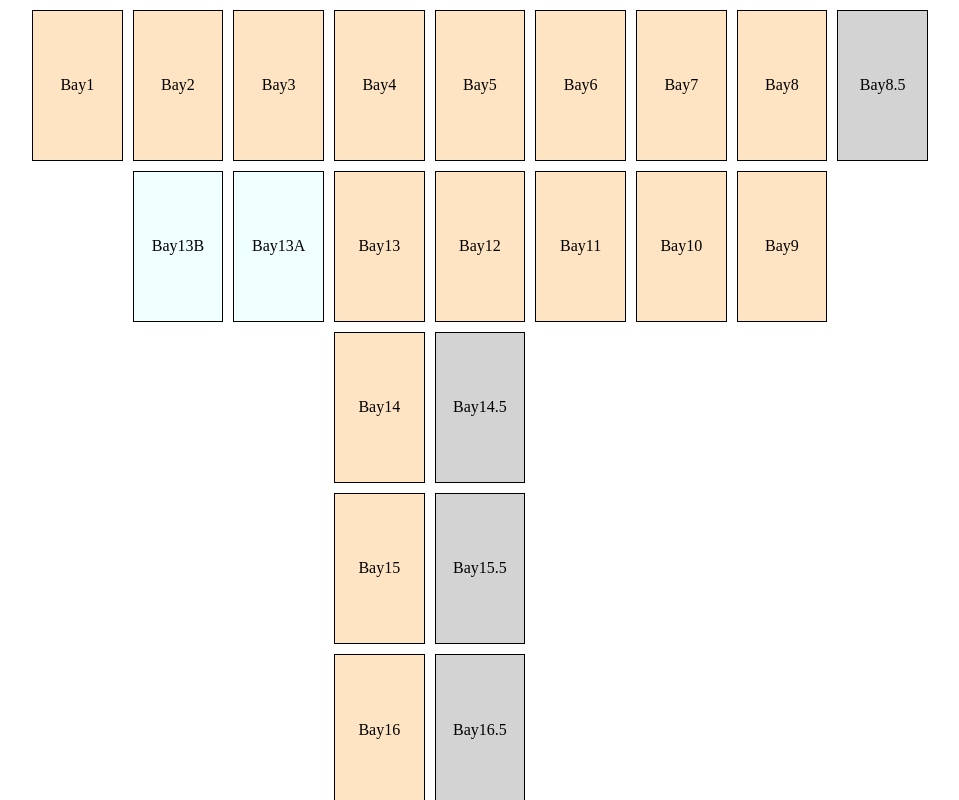
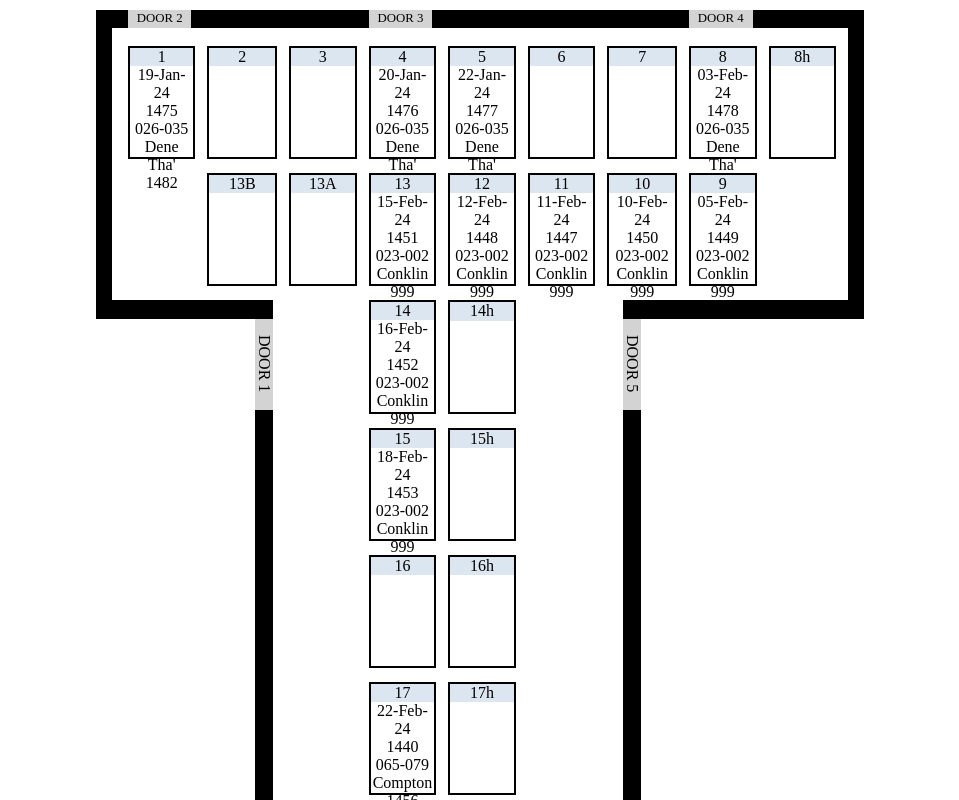
Before and after one commit to ubc-cpsc455-2024S/project-16_dev_dynasty, a React (Vite) app in the folder Frontend/: page / in a window 1280 px wide. Shown: the part 200-1000 px from the top of the page, without its empty margins (160-1119 px from the left). Built offline with nearby package versions, Linux system fonts and the light colour scheme.

Commit message:
Implemented BayCard component

```diff
--- /dev/null
+++ b/Frontend/src/components/workshop/BayCard.jsx
@@ -0,0 +1,42 @@
+import React from 'react'
+import './bayCard.css'
+
+export default function BayCard(props) {
+  function formatDate(date) {
+    const day = String(date.getDate()).padStart(2, '0')
+    const monthNames = [
+      'Jan',
+      'Feb',
+      'Mar',
+      'Apr',
+      'May',
+      'Jun',
+      'Jul',
+      'Aug',
+      'Sep',
+      'Oct',
+      'Nov',
+      'Dec',
+    ]
+    const month = monthNames[date.getMonth()]
+    const year = String(date.getFullYear()).slice(-2) // Get last two digits of the year
+    return `${day}-${month}-${year}`
+  }
+
+  return (
+    <>
+      <p className='bay-card card-bayName'>{props.bay.bayName}</p>
+      {props.bay.bayStatus === 'active' && (
+        <>
+          <p className='bay-card card-onlineDate'>
+            {formatDate(props.bay.onlineDate)}
+          </p>
+          <p className='bay-card card-npl'>{props.bay.npl}</p>
+          <p className='bay-card card-modelNumber'>{props.bay.modelNumber}</p>
+          <p className='bay-card card-customer'>{props.bay.customer}</p>
+          <p className='bay-card card-size'>{props.bay.size}</p>
+        </>
+      )}
+    </>
+  )
+}
--- a/Frontend/src/components/workshop/Productionline.jsx
+++ b/Frontend/src/components/workshop/Productionline.jsx
@@ -1,8 +1,12 @@
 import React, { ReactNode } from 'react'
 import { Box, Container, Typography } from '@mui/material'
-import './productionlineV.css'
+import BayCard from './BayCard.jsx'
+import bayData from '../../data/bayData.js'
+// import './productionline.css'
+import './productionlineVnew.css'
 
 const Productionline = ({ children }) => {
+  const bayArray = bayData
   return (
     <div>
       <div style={{ width: '100%', background: 'brown' }}>Production Line</div>
@@ -15,40 +19,51 @@ const Productionline = ({ children }) => {
             <div className='bayNum'>Bay20</div>
             <div className='bayCard'></div>
           </div> */}
-          <div className='grid-item bay-20'>Bay20</div>
-          <div className='grid-item bay-19'>Bay19</div>
-          <div className='grid-item bay-18'>Bay18</div>
-          <div className='grid-item bay-17'>Bay17</div>
-          <div className='grid-item bay-16'>Bay16</div>
-          <div className='grid-item bay-15'>Bay15</div>
-          <div className='grid-item bay-14'>Bay14</div>
-          <div className='grid-item bay-13'>Bay13</div>
-          <div className='grid-item bay-12'>Bay12</div>
-          <div className='grid-item bay-11'>Bay11</div>
-          <div className='grid-item bay-10'>Bay10</div>
-          <div className='grid-item bay-9'>Bay9</div>
-          <div className='grid-item bay-8'>Bay8</div>
-          <div className='grid-item bay-7'>Bay7</div>
-          <div className='grid-item bay-6'>Bay6</div>
-          <div className='grid-item bay-5'>Bay5</div>
-          <div className='grid-item bay-4'>Bay4</div>
-          <div className='grid-item bay-3'>Bay3</div>
-          <div className='grid-item bay-2'>Bay2</div>
-          <div className='grid-item bay-1'>Bay1</div>
 
-          <div className='grid-item bay-205 half-bay'>Bay20.5</div>
-          <div className='grid-item bay-195 half-bay'>Bay19.5</div>
-          <div className='grid-item bay-185 half-bay'>Bay18.5</div>
-          <div className='grid-item bay-175 half-bay'>Bay17.5</div>
-          <div className='grid-item bay-165 half-bay'>Bay16.5</div>
-          <div className='grid-item bay-155 half-bay'>Bay15.5</div>
-          <div className='grid-item bay-145 half-bay'>Bay14.5</div>
-          <div className='grid-item bay-85 half-bay'>Bay8.5</div>
+          {bayArray.map(bay => {
+            return (
+              <div className={`grid-item bay-${bay.bayName}`} key={bay.bayName}>
+                <BayCard bay={bay}></BayCard>
+              </div>
+            )
+          })}
 
-          <div className='grid-item bay-13a plus13'>Bay13A</div>
-          <div className='grid-item bay-13b plus13'>Bay13B</div>
+          {/*<div className='grid-item bay-20'>Bay20</div>*/}
+          {/*<div className='grid-item bay-19'>Bay19</div>*/}
+          {/*<div className='grid-item bay-18'>Bay18</div>*/}
+          {/*<div className='grid-item bay-17'>Bay17</div>*/}
+          {/*<div className='grid-item bay-16'>Bay16</div>*/}
+          {/*<div className='grid-item bay-15'>Bay15</div>*/}
+          {/*<div className='grid-item bay-14'>Bay14</div>*/}
+          {/*<div className='grid-item bay-13'>Bay13</div>*/}
+          {/*<div className='grid-item bay-12'>Bay12</div>*/}
+          {/*<div className='grid-item bay-11'>Bay11</div>*/}
+          {/*<div className='grid-item bay-10'>Bay10</div>*/}
+          {/*<div className='grid-item bay-9'>Bay9</div>*/}
+          {/*<div className='grid-item bay-8'>Bay8</div>*/}
+          {/*<div className='grid-item bay-7'>Bay7</div>*/}
+          {/*<div className='grid-item bay-6'>Bay6</div>*/}
+          {/*<div className='grid-item bay-5'>Bay5</div>*/}
+          {/*<div className='grid-item bay-4'>Bay4</div>*/}
+          {/*<div className='grid-item bay-3'>Bay3</div>*/}
+          {/*<div className='grid-item bay-2'>Bay2</div>*/}
+          {/*<div className='grid-item bay-1'>*/}
+          {/*  <BayCard className='grid-item bay-1' bay={bayData.bay1}></BayCard>*/}
+          {/*</div>*/}
 
-          {/* <div className='topwall'></div>
+          {/*<div className='grid-item bay-20h half-bay'>Bay20.5</div>*/}
+          {/*<div className='grid-item bay-19h half-bay'>Bay19.5</div>*/}
+          {/*<div className='grid-item bay-18h half-bay'>Bay18.5</div>*/}
+          {/*<div className='grid-item bay-17h half-bay'>Bay17.5</div>*/}
+          {/*<div className='grid-item bay-16h half-bay'>Bay16.5</div>*/}
+          {/*<div className='grid-item bay-15h half-bay'>Bay15.5</div>*/}
+          {/*<div className='grid-item bay-14h half-bay'>Bay14.5</div>*/}
+          {/*<div className='grid-item bay-8h half-bay'>Bay8.5</div>*/}
+
+          {/*<div className='grid-item bay-13A plus13'>Bay13A</div>*/}
+          {/*<div className='grid-item bay-13B plus13'>Bay13B</div>*/}
+
+          <div className='topwall'></div>
           <div className='botwall'></div>
           <div className='rightwall1'></div>
           <div className='rightwall2'></div>
@@ -65,7 +80,7 @@ const Productionline = ({ children }) => {
           <div className='door12 vdoor'>DOOR 12</div>
           <div className='door14'>DOOR 14</div>
           <div className='door14a'>DOOR</div>
-          <div className='door14b'>DOOR</div> */}
+          <div className='door14b'>DOOR</div>
         </div>
       </div>
     </div>
--- /dev/null
+++ b/Frontend/src/components/workshop/bayCard.css
@@ -0,0 +1,41 @@
+.bay-card {
+  box-sizing: border-box;
+  margin: 0;
+  padding: 0;
+  font-size: 2vh;
+
+}
+
+.card-bayName {
+  /*border: 1px solid red;*/
+  /*font-weight: bold;*/
+  background-color: #DCE6F1;
+  grid-row: 1/1;
+  grid-column: 1/1;
+}
+
+.card-onlineDate {
+  grid-row: 2/2;
+  grid-column: 1/1;
+}
+
+.card-npl {
+  grid-row: 3/3;
+  grid-column: 1/1;
+  /*font-weight: bold;*/
+}
+
+.card-modelNumber {
+  grid-row: 4/4;
+  grid-column: 1/1;
+}
+
+.card-customer {
+  grid-row: 5/5;
+  grid-column: 1/1;
+}
+
+.card-size {
+  grid-row: 6/6;
+  grid-column: 1/1;
+}
--- a/Frontend/src/components/workshop/productionlineVnew.css
+++ b/Frontend/src/components/workshop/productionlineVnew.css
@@ -27,12 +27,20 @@ allow walls and doors to take 1 col or 1 row
 }
 
 .grid-item {
-  display: flex;
-  justify-content: center;
-  align-items: center;
-  background-color: bisque;
-  border: 1px solid #000;
-  padding: 5px;
+  display: grid;
+  grid-template-columns: 1fr;
+  grid-template-rows: repeat(6, 1fr);
+  padding: 0;
+  width: 100%;
+  height: 100%;
+
+  /*display: flex;*/
+  /*flex-direction: column;*/
+  /*justify-content: flex-start;*/
+  /*align-items: center;*/
+  /*background-color: bisque;*/
+  border: 2px solid #000;
+  /*padding: 0;*/
   text-align: center;
 }
 
@@ -159,13 +167,13 @@ allow walls and doors to take 1 col or 1 row
   grid-row: 10/16;
 }
 
-.bay-13a {
+.bay-13A {
   grid-column: 13/17;
-  grid-row: 10/13;
+  grid-row: 10/16;
 }
-.bay-13b {
+.bay-13B {
   grid-column: 8/12;
-  grid-row: 10/13;
+  grid-row: 10/16;
 }
 
 .bay-12 {
@@ -190,9 +198,9 @@ allow walls and doors to take 1 col or 1 row
   grid-row: 3/9;
 }
 
-.bay-85 {
+.bay-8h {
   grid-column: 43/47;
-  grid-row: 3/6;
+  grid-row: 3/9;
 }
 
 .bay-7 {
@@ -229,38 +237,38 @@ allow walls and doors to take 1 col or 1 row
   grid-row: 3/9;
 }
 
-.bay-205 {
+.bay-20h {
   grid-column: 23/27;
-  grid-row: 59/62;
+  grid-row: 59/65;
 }
 
-.bay-195 {
+.bay-19h {
   grid-column: 23/27;
-  grid-row: 52/55;
+  grid-row: 52/58;
 }
 
-.bay-185 {
+.bay-18h {
   grid-column: 23/27;
-  grid-row: 45/48;
+  grid-row: 45/51;
 }
 
-.bay-175 {
+.bay-17h {
   grid-column: 23/27;
-  grid-row: 38/41;
+  grid-row: 38/44;
 }
 
-.bay-165 {
+.bay-16h {
   grid-column: 23/27;
-  grid-row: 31/34;
+  grid-row: 31/37;
 }
-.bay-155 {
+.bay-15h {
   grid-column: 23/27;
-  grid-row: 24/27;
+  grid-row: 24/30;
 }
 
-.bay-145 {
+.bay-14h {
   grid-column: 23/27;
-  grid-row: 17/20;
+  grid-row: 17/23;
 }
 
 .door1 {
--- a/Frontend/src/data/bayData.js
+++ b/Frontend/src/data/bayData.js
@@ -1,8 +1,8 @@
-export default {
-  bay1: {
-    status: 'active',
-    info: 'bay1',
-    home: {
+export default [
+  {
+    bayName: '1',
+    bayStatus: 'active',
+    bayInfo: 'bay1',
     bay: '1',
     onlineDate: new Date(2023, 12, 19),
     npl: 1475,
@@ -11,21 +11,20 @@ export default {
     size: 1482,
     status: 1,
   },
+  {
+    bayName: '2',
+    bayStatus: 'inactive',
+    bayInfo: 'bay2',
   },
-  bay2: {
-    status: 'inactive',
-    info: 'bay2',
-    home: {},
+  {
+    bayName: '3',
+    bayStatus: 'inactive',
+    bayInfo: 'bay3',
   },
-  bay3: {
-    status: 'inactive',
-    info: 'bay3',
-    home: {},
-  },
-  bay4: {
-    status: 'active',
-    info: 'bay1',
-    home: {
+  {
+    bayName: '4',
+    bayStatus: 'active',
+    bayInfo: 'bay1',
     bay: '4',
     onlineDate: new Date(2023, 12, 20),
     npl: 1476,
@@ -34,11 +33,10 @@ export default {
     size: 1482,
     status: 1,
   },
-  },
-  bay5: {
-    status: 'active',
-    info: 'bay5',
-    home: {
+  {
+    bayName: '5',
+    bayStatus: 'active',
+    bayInfo: 'bay5',
     bay: '5',
     onlineDate: new Date(2023, 12, 22),
     npl: 1477,
@@ -47,26 +45,37 @@ export default {
     size: 1482,
     status: 1,
   },
+  {
+    bayName: '6',
+    bayStatus: 'inactive',
+    bayInfo: 'bay6',
   },
-  bay6: {
-    status: 'inactive',
-    info: 'bay6',
-    home: {},
+  {
+    bayName: '7',
+    bayStatus: 'inactive',
+    bayInfo: 'bay7',
   },
-  bay7: {
-    status: 'inactive',
-    info: 'bay7',
-    home: {},
+  {
+    bayName: '8',
+    bayStatus: 'active',
+    bayInfo: 'bay8',
+    bay: '8',
+    onlineDate: new Date(2024, 1, 3),
+    npl: 1478,
+    modelNumber: '026-035',
+    customer: "Dene Tha'",
+    size: 1482,
+    status: 1,
   },
-  bay8h: {
-    status: 'inactive',
-    info: 'bay8h',
-    home: {},
+  {
+    bayName: '8h',
+    bayStatus: 'inactive',
+    bayInfo: 'bay8h',
   },
-  bay9: {
-    status: 'active',
-    info: 'bay9',
-    home: {
+  {
+    bayName: '9',
+    bayStatus: 'active',
+    bayInfo: 'bay9',
     bay: '9',
     onlineDate: new Date(2024, 1, 5),
     npl: 1449,
@@ -75,11 +84,10 @@ export default {
     size: 999,
     status: 1,
   },
-  },
-  bay10: {
-    status: 'active',
-    info: 'bay10',
-    home: {
+  {
+    bayName: '10',
+    bayStatus: 'active',
+    bayInfo: 'bay10',
     bay: '10',
     onlineDate: new Date(2024, 1, 10),
     npl: 1450,
@@ -88,11 +96,10 @@ export default {
     size: 999,
     status: 1,
   },
-  },
-  bay11: {
-    status: 'active',
-    info: 'bay11',
-    home: {
+  {
+    bayName: '11',
+    bayStatus: 'active',
+    bayInfo: 'bay11',
     bay: '11',
     onlineDate: new Date(2024, 1, 11),
     npl: 1447,
@@ -101,11 +108,10 @@ export default {
     size: 999,
     status: 1,
   },
-  },
-  bay12: {
-    status: 'active',
-    info: 'bay12',
-    home: {
+  {
+    bayName: '12',
+    bayStatus: 'active',
+    bayInfo: 'bay12',
     bay: '12',
     onlineDate: new Date(2024, 1, 12),
     npl: 1448,
@@ -114,11 +120,10 @@ export default {
     size: 999,
     status: 1,
   },
-  },
-  bay13: {
-    status: 'active',
+  {
+    bayName: '13',
+    bayStatus: 'active',
     info: 'bay13',
-    home: {
     bay: '13',
     onlineDate: new Date(2024, 1, 15),
     npl: 1451,
@@ -127,21 +132,20 @@ export default {
     size: 999,
     status: 1,
   },
+  {
+    bayName: '13A',
+    bayStatus: 'inactive',
+    bayInfo: 'bay13a',
   },
-  bay13a: {
-    status: 'inactive',
-    info: 'bay13a',
-    home: {},
+  {
+    bayName: '13B',
+    bayStatus: 'inactive',
+    bayInfo: 'bay13b',
   },
-  bay13b: {
-    status: 'inactive',
-    info: 'bay13b',
-    home: {},
-  },
-  bay14: {
-    status: 'active',
-    info: 'bay14',
-    home: {
+  {
+    bayName: '14',
+    bayStatus: 'active',
+    bayInfo: 'bay14',
     bay: '14',
     onlineDate: new Date(2024, 1, 16),
     npl: 1452,
@@ -150,16 +154,15 @@ export default {
     size: 999,
     status: 1,
   },
+  {
+    bayName: '14h',
+    bayStatus: 'inactive',
+    bayInfo: 'bay14h',
   },
-  bay14h: {
-    status: 'inactive',
-    info: 'bay14h',
-    home: {},
-  },
-  bay15: {
-    status: 'active',
-    info: 'bay15',
-    home: {
+  {
+    bayName: '15',
+    bayStatus: 'active',
+    bayInfo: 'bay15',
     bay: '15',
     onlineDate: new Date(2024, 1, 18),
     npl: 1453,
@@ -168,26 +171,25 @@ export default {
     size: 999,
     status: 1,
   },
+  {
+    bayName: '15h',
+    bayStatus: 'inactive',
+    bayInfo: 'bay15h',
   },
-  bay15h: {
-    status: 'inactive',
-    info: 'bay14',
-    home: {},
+  {
+    bayName: '16',
+    bayStatus: 'inactive',
+    bayInfo: 'bay16',
   },
-  bay16: {
-    status: 'inactive',
-    info: 'bay16',
-    home: {},
+  {
+    bayName: '16h',
+    bayStatus: 'inactive',
+    bayInfo: 'bay16h',
   },
-  bay16h: {
-    status: 'inactive',
-    info: 'bay16h',
-    home: {},
-  },
-  bay17: {
-    status: 'active',
-    info: 'bay17',
-    home: {
+  {
+    bayName: '17',
+    bayStatus: 'active',
+    bayInfo: 'bay17',
     bay: '17',
     onlineDate: new Date(2024, 1, 22),
     npl: 1440,
@@ -196,16 +198,15 @@ export default {
     size: 1456,
     status: 1,
   },
+  {
+    bayName: '17h',
+    bayStatus: 'inactive',
+    bayInfo: 'bay17h',
   },
-  bay17h: {
-    status: 'inactive',
-    info: 'bay17h',
-    home: {},
-  },
-  bay18: {
-    status: 'active',
-    info: 'bay18',
-    home: {
+  {
+    bayName: '18',
+    bayStatus: 'active',
+    bayInfo: 'bay18',
     bay: '18',
     onlineDate: new Date(2024, 1, 24),
     npl: 1479,
@@ -214,16 +215,15 @@ export default {
     size: 1482,
     status: 1,
   },
+  {
+    bayName: '18h',
+    bayStatus: 'inactive',
+    bayInfo: 'bay18h',
   },
-  bay18h: {
-    status: 'inactive',
-    info: 'bay18h',
-    home: {},
-  },
-  bay19: {
-    status: 'active',
-    info: 'bay19',
-    home: {
+  {
+    bayName: '19',
+    bayStatus: 'active',
+    bayInfo: 'bay19',
     bay: '19',
     onlineDate: new Date(2024, 1, 25),
     npl: 1480,
@@ -232,16 +232,15 @@ export default {
     size: 1482,
     status: 1,
   },
+  {
+    bayName: '19h',
+    bayStatus: 'inactive',
+    bayInfo: 'bay19h',
   },
-  bay19h: {
-    status: 'inactive',
-    info: 'bay19h',
-    home: {},
-  },
-  bay20: {
-    status: 'active',
-    info: 'bay20',
-    home: {
+  {
+    bayName: '20',
+    bayStatus: 'active',
+    bayInfo: 'bay20',
     bay: '20',
     onlineDate: new Date(2024, 1, 30),
     npl: 1457,
@@ -250,10 +249,9 @@ export default {
     size: 1359,
     status: 1,
   },
+  {
+    bayName: '20h',
+    bayStatus: 'inactive',
+    bayInfo: 'bay20h',
   },
-  bay20h: {
-    status: 'inactive',
-    info: 'bay20h',
-    home: {},
-  },
-}
+]
```
Lines whose indentation alone changed are shown as unchanged.
